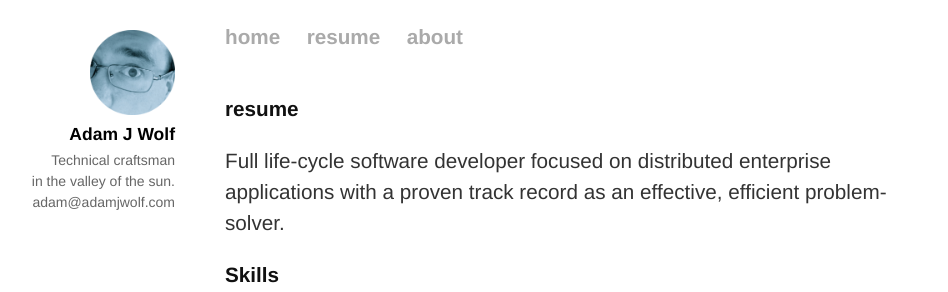
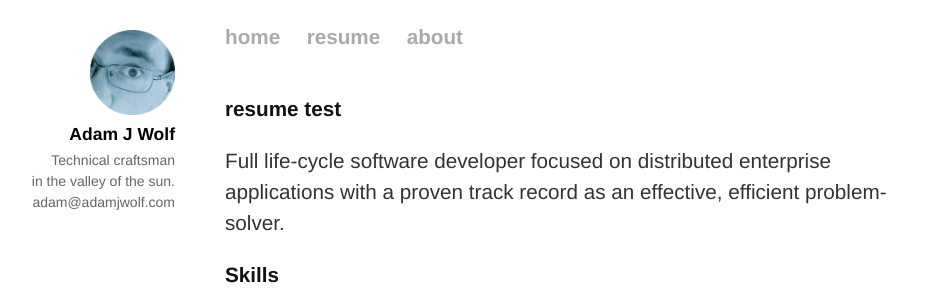
Before and after one commit to awolf/awolf.github.io, a Jekyll site: the page built from resume.html, in a window 1280 px wide and 900 px high. Shown: the top 292 px of the window, without its empty margins (65-1013 px from the left). Built offline with Jekyll 4.4.1, drawn with Linux system fonts in a browser that asks for light colours; Markdown is read by kramdown in place of the engine named in the settings.

Commit message:
added test

```diff
--- a/resume.html
+++ b/resume.html
@@ -2,7 +2,7 @@
 layout: default
 title: Resume
 ---
-<h1>resume</h1>
+<h1>resume test</h1>
     <!-- Start resume Section -->
     <section class="resume">
         <header>
```
